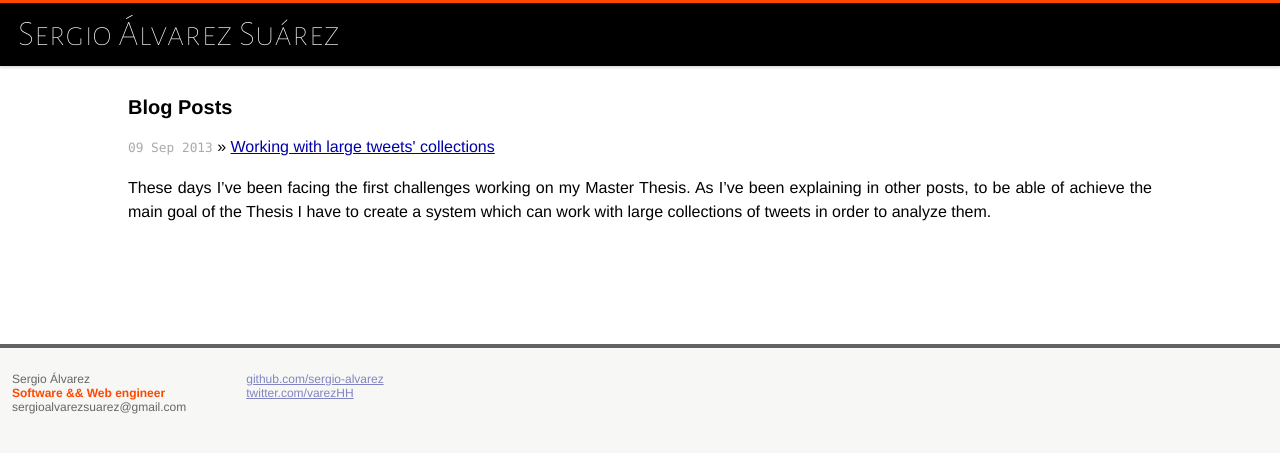
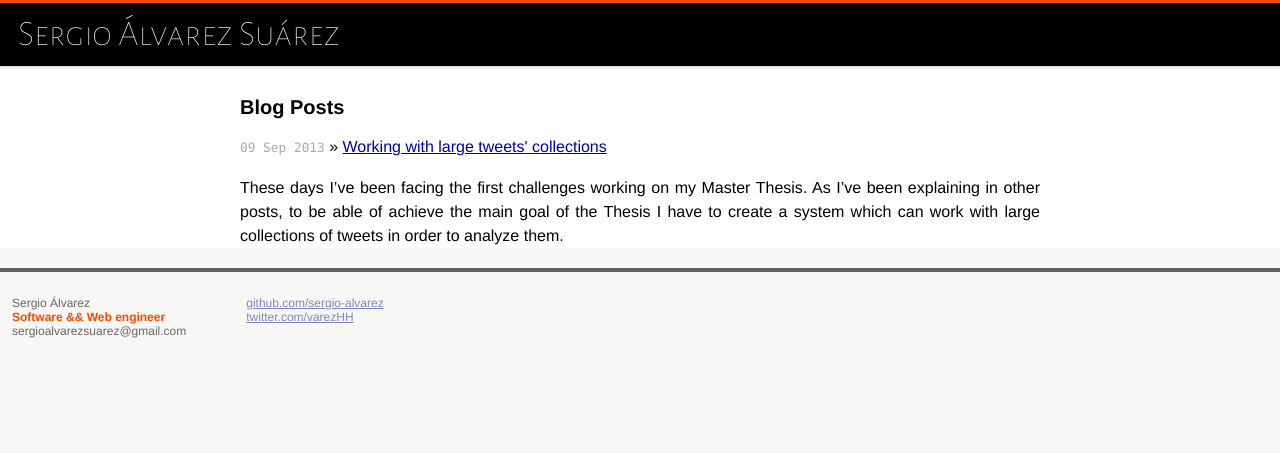
Before and after one commit to sergioalvz/sergioalvz.github.io, a Jekyll site: the page built from index.html, in a window 1280 px wide. Shown: the top 453 px of the page. Built offline with Jekyll 4.4.1, drawn with Linux system fonts in a browser that asks for light colours; Markdown is read by kramdown in place of the engine named in the settings.

Commit message:
Adjusting content_wrapper max-width

```diff
--- a/css/main.css
+++ b/css/main.css
@@ -90,9 +90,11 @@
 }
 
 .content_wrapper {
+  margin: 0 auto;
+  padding: 10em 0 0 0;
+
   width: 80%;
-  margin: 0 auto;
-  padding: 10em 0;
+  max-width: 800px;
 
   text-align: justify;
   line-height: 1.5em;
```
